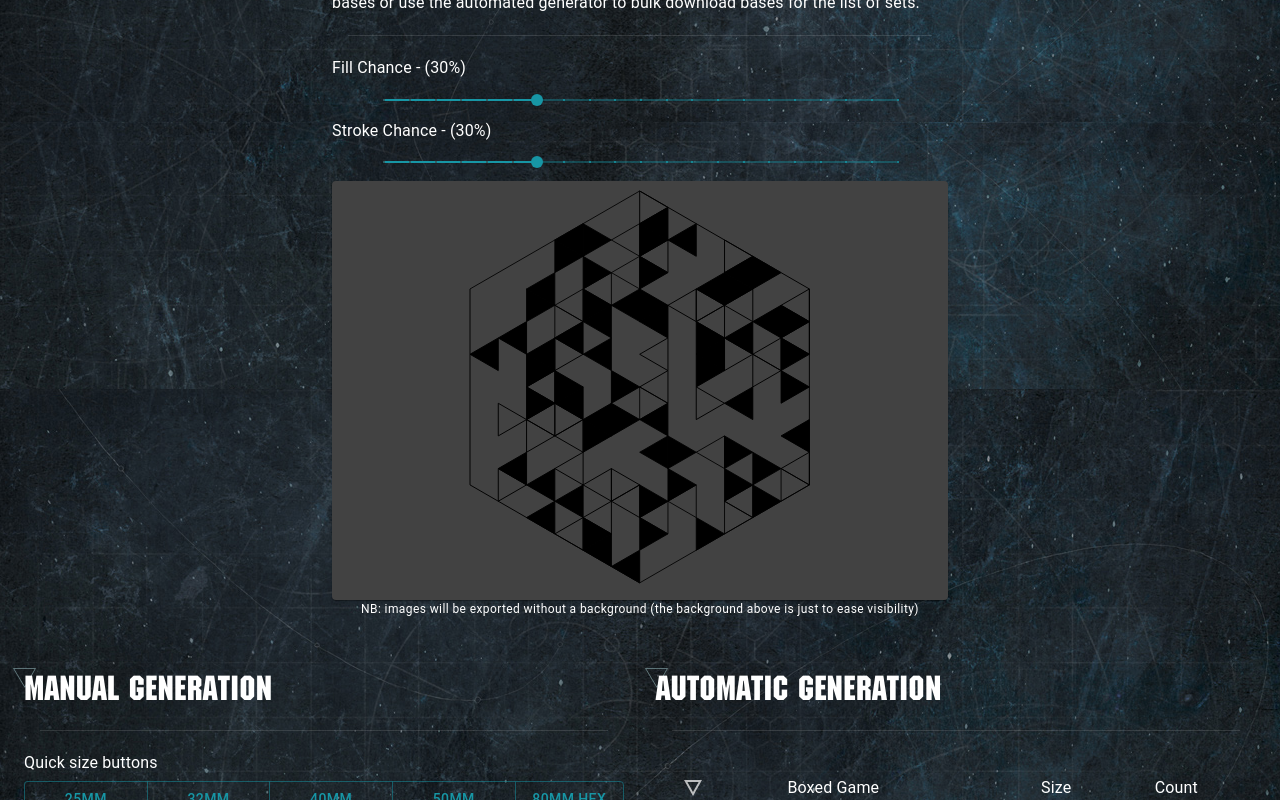
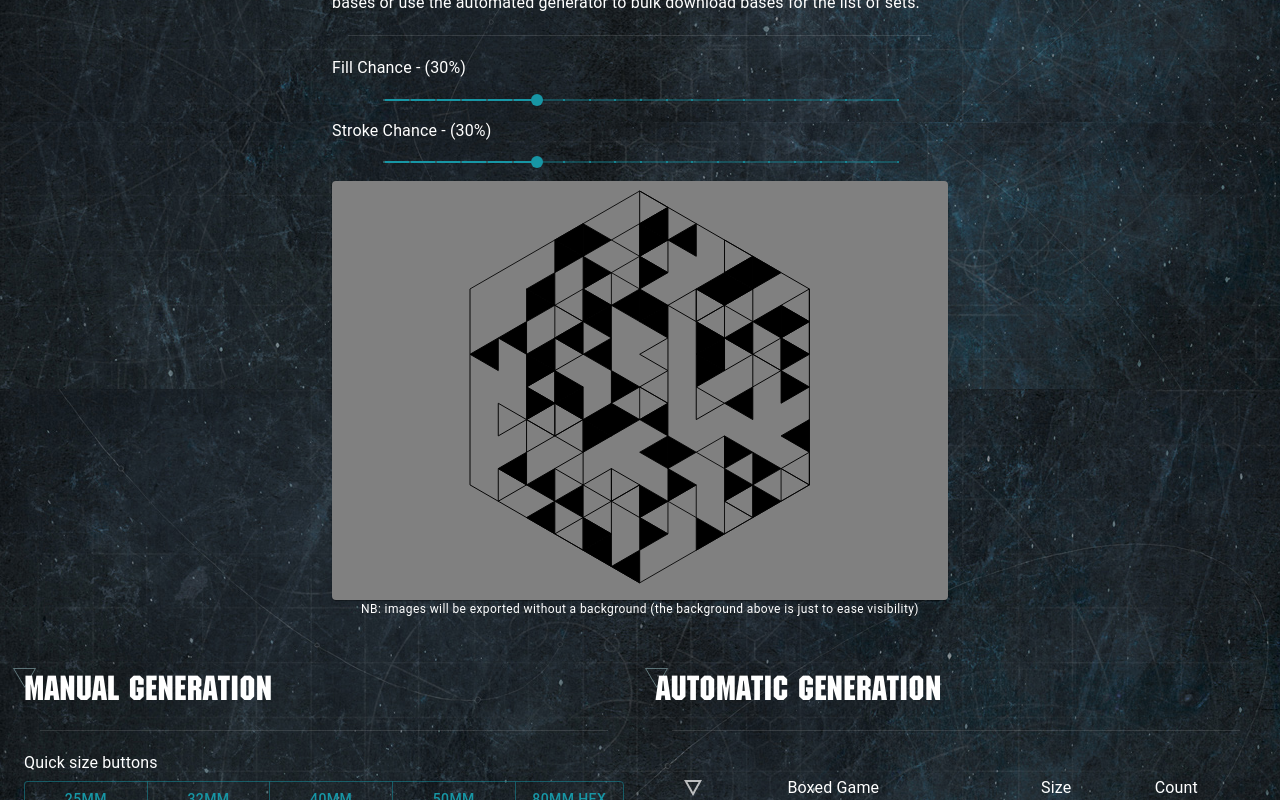
Before and after one commit to haxxxton/blackstonebases, a React (Create React App) app: page / in a window 1280 px wide. Shown: the part 481-1281 px from the top of the page. Built offline with nearby package versions, Linux system fonts and the light colour scheme.

Commit message:
update canvas background color and progress color

```diff
--- a/src/App.css
+++ b/src/App.css
@@ -14,6 +14,10 @@ body {
 
 svg.canvas {
 	transform: scale(1.728);
+}
+
+.MuiPaper-root.lighter-card-bg {
+	background-color: grey;
 }
 
 header {
--- a/src/App.js
+++ b/src/App.js
@@ -169,7 +169,7 @@ function App() {
 			<Grid container>
 				<Grid item sm={3} />
 				<Grid item sm={6} xs={12}>
-					<Card>
+					<Card className="lighter-card-bg">
 						<Typography align="center">
 							<svg
 								key={generation}
--- a/src/ExportModal.js
+++ b/src/ExportModal.js
@@ -98,7 +98,11 @@ const ExportModal = ({
 					{itemsToExport.length} files.
 				</DialogContentText>
 				{isExporting && (
-					<LinearProgress value={progress} variant="determinate" />
+					<LinearProgress
+						color="secondary"
+						value={progress}
+						variant="determinate"
+					/>
 				)}
 			</DialogContent>
 			<DialogActions>
```
